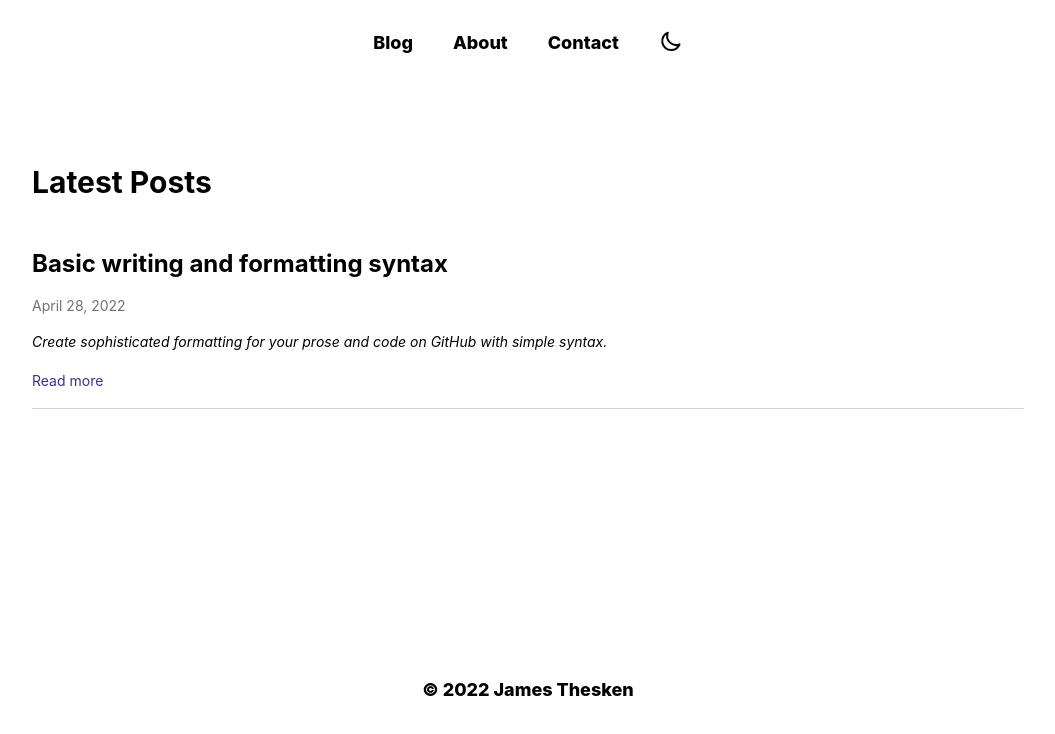
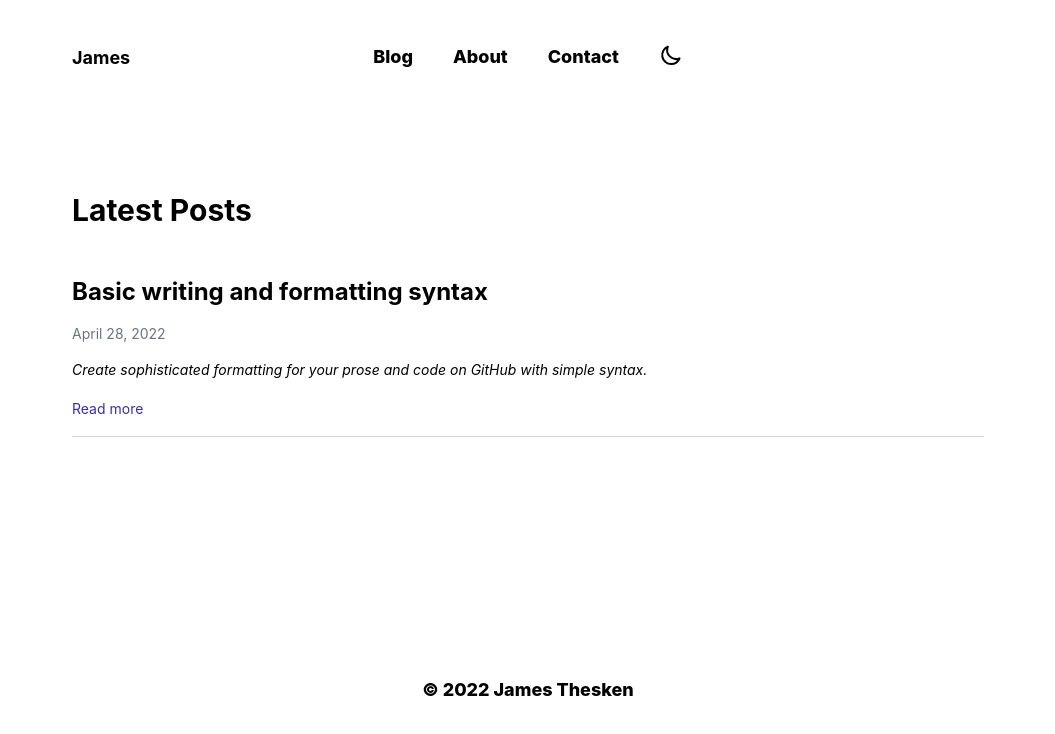
Before and after one commit to jamesthesken/james-blog, a Next.js app: page / in a window 1280 px wide. Shown: the top 734 px of the page, without its empty margins (112-1167 px from the left). Built offline with nearby package versions, Linux system fonts and the light colour scheme.

Commit message:
Add some padding

```diff
--- a/components/Header.tsx
+++ b/components/Header.tsx
@@ -1,17 +1,29 @@
+import Link from "next/link";
 import LightSwitch from "./LightSwitch";
 
 function Header({}) {
   return (
     <section>
         <nav className="flex justify-between items-center py-6 px-10 mt-5 relative">
+        <Link href={'/'}>
+            <a className="text-lg font-bold">
+                James
+            </a>
+        </Link>
         <div className="xl:hidden">
             <button className="navbar-burger focus:outline-none text-indigo-900 hover:text-indigo-800">
             <svg className="block h-6 w-6" fill="currentColor" viewBox="0 0 20 20" xmlns="http://www.w3.org/2000/svg"><title>Mobile menu</title><path d="M0 3h20v2H0V3zm0 6h20v2H0V9zm0 6h20v2H0v-2z"></path></svg></button>
         </div>
         <ul className="hidden xl:flex absolute top-1/2 left-1/2 transform -translate-x-1/2 -translate-y-1/2">
-            <li><a className="text-lg mr-10 2xl:mr-16 font-extrabold hover:text-indigo-800" href="#">Blog</a></li>
-            <li><a className="text-lg mr-10 2xl:mr-16 font-extrabold hover:text-indigo-800" href="#">About</a></li>
-            <li><a className="text-lg mr-10 2xl:mr-16 font-extrabold hover:text-indigo-800" href="#">Contact</a></li>
+            <Link href={'/'}>
+                <li><a className="text-lg mr-10 2xl:mr-16 font-extrabold hover:text-indigo-800">Blog</a></li>
+            </Link>
+            <Link href={'/about'}>
+                <li><a className="text-lg mr-10 2xl:mr-16 font-extrabold hover:text-indigo-800">About</a></li>
+            </Link>
+            <Link href={'/contact'}>
+                <li><a className="text-lg mr-10 2xl:mr-16 font-extrabold hover:text-indigo-800">Contact</a></li>
+            </Link>
             <li><LightSwitch /></li>
         </ul>
         </nav>
--- a/pages/index.tsx
+++ b/pages/index.tsx
@@ -15,7 +15,7 @@ export const getStaticProps = () => {
 
 export default function Home({ posts }) {
   return (
-    <div>
+    <div className='px-10'>
       <h1 className="mt-24 mb-12 font-bold text-3xl">Latest Posts</h1>
       {posts['allPostsData'].map((post) => (
         <PostCard
--- a/pages/posts/[slug].tsx
+++ b/pages/posts/[slug].tsx
@@ -5,8 +5,8 @@ import { getPosts, getPost } from "../../helpers/getPosts";
 
 export default function Post({ data, content }) {
     return (
-      <div>
-        <h1 className="font-bold text-7xl mt-24 mb-12">{data.title}</h1>
+      <div className="px-10">
+        <h1 className="font-bold text-5xl mt-24 mb-12">{data.title}</h1>
         <time className="text-gray-500 italic">{data.date}</time>
         <p className="prose dark:prose-invert mt-12">
           <MDXRemote {...content} />
```
